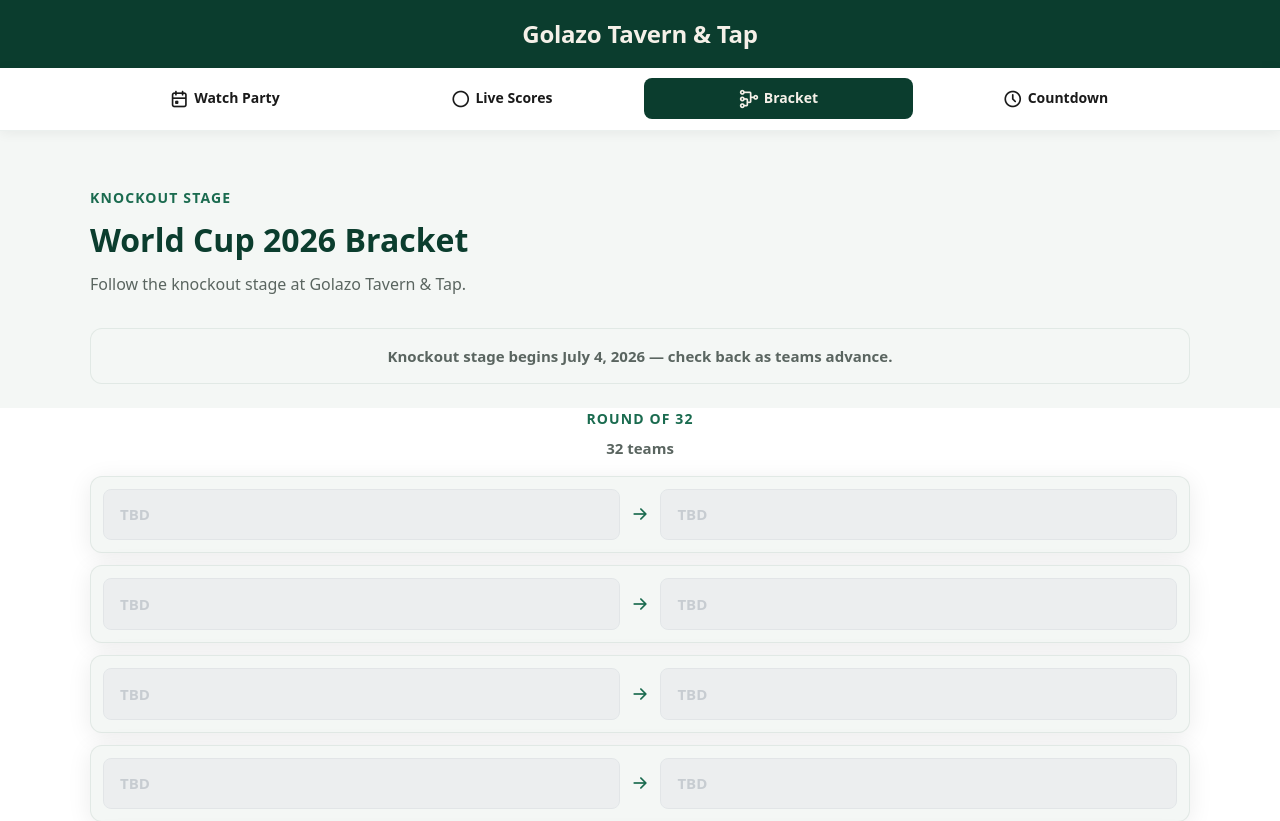
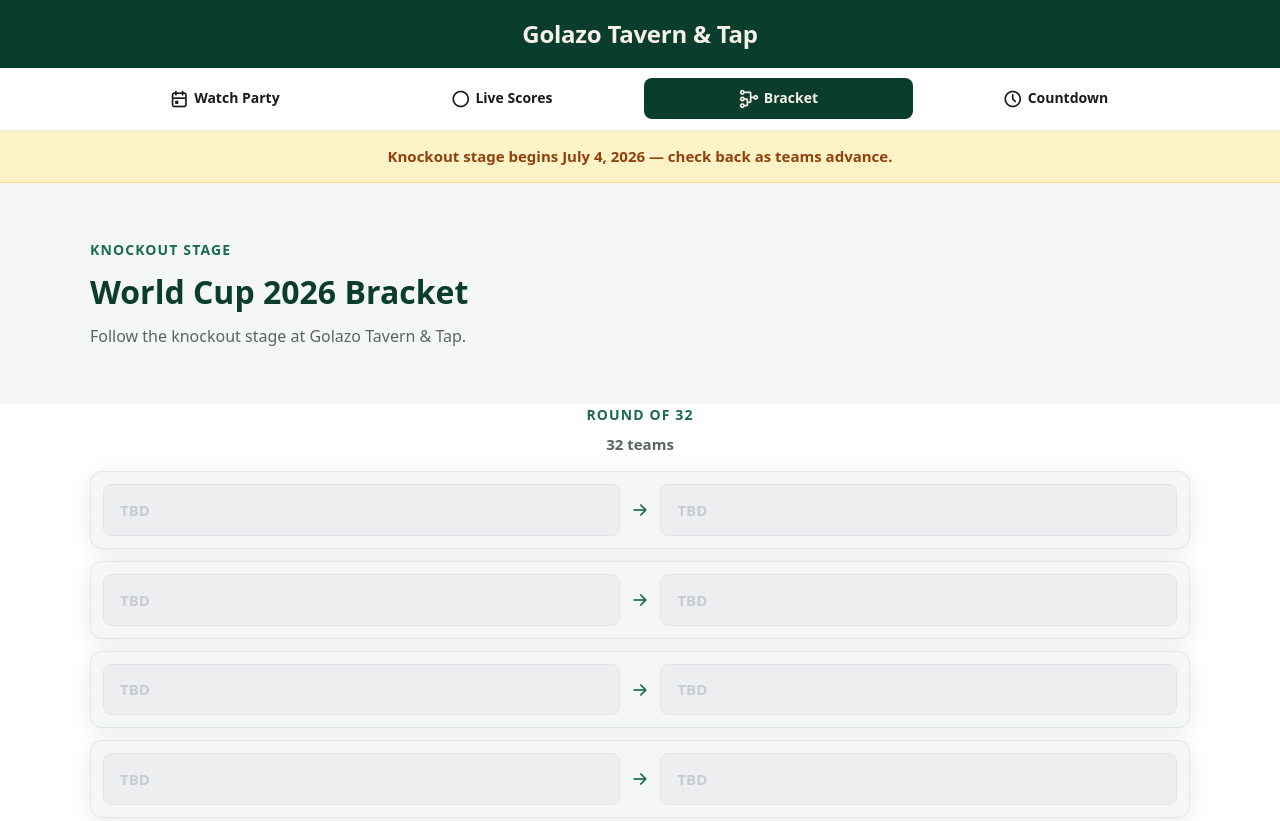
Before and after one commit to stephane234/golazo-web, a website: page bracket.html in a window 1280 px wide. Shown: the top 821 px of the page. Drawn offline with Linux system fonts and the light colour scheme.

Commit message:
bracket all TBD no fake data

```diff
--- a/bracket.html
+++ b/bracket.html
@@ -38,15 +38,16 @@
       </div>
     </nav>
 
+    <p class="bracket-banner">
+      Knockout stage begins July 4, 2026 — check back as teams advance.
+    </p>
+
     <main>
       <section class="section bracket-intro" aria-labelledby="bracket-heading">
         <div class="container">
           <p class="section-label">Knockout stage</p>
           <h1 class="section__title" id="bracket-heading">World Cup 2026 Bracket</h1>
           <p class="section__subtitle" id="bracket-subtitle"></p>
-          <p class="bracket-notice">
-            Knockout stage begins July 4, 2026 — check back as teams advance.
-          </p>
         </div>
       </section>
 
@@ -73,13 +74,7 @@
     <script src="js/shared.js"></script>
     <script>
       function createTbdMatch() {
-        return {
-          home: "TBD",
-          away: "TBD",
-          homeScore: null,
-          awayScore: null,
-          winner: null,
-        };
+        return { home: "TBD", away: "TBD" };
       }
 
       function createTbdMatches(count) {
@@ -101,48 +96,20 @@
         }),
       };
 
-      function getTeamCardClass(team, winner) {
-        if (team === "TBD" || !winner) {
-          return "team-card team-card--tbd";
-        }
-        if (winner && team === winner) {
-          return "team-card team-card--winner";
-        }
-        if (winner && team !== winner) {
-          return "team-card team-card--loser";
-        }
-        return "team-card team-card--tbd";
-      }
-
-      function renderTeamCard(team, score, winner) {
-        var cardClass = getTeamCardClass(team, winner);
-        var isWinner = winner && team === winner;
-        var scoreHtml =
-          score !== null && score !== undefined
-            ? '<span class="team-card__score">' + score + "</span>"
-            : "";
-
+      function renderTeamCard() {
         return (
-          '<div class="' +
-          cardClass +
-          '">' +
-          '<span class="team-card__name">' +
-          team +
-          "</span>" +
-          (isWinner
-            ? '<i class="ti ti-circle-check team-card__check" aria-label="Winner"></i>'
-            : "") +
-          scoreHtml +
+          '<div class="team-card team-card--tbd">' +
+          '<span class="team-card__name">TBD</span>' +
           "</div>"
         );
       }
 
-      function renderMatch(match) {
+      function renderMatch() {
         return (
           '<div class="bracket-match">' +
-          renderTeamCard(match.home, match.homeScore, match.winner) +
+          renderTeamCard() +
           '<span class="bracket-match__arrow" aria-hidden="true"><i class="ti ti-arrow-right"></i></span>' +
-          renderTeamCard(match.away, match.awayScore, match.winner) +
+          renderTeamCard() +
           "</div>"
         );
       }
--- a/styles/main.css
+++ b/styles/main.css
@@ -803,20 +803,19 @@
 }
 
 /* Bracket page */
+.bracket-banner {
+  margin: 0;
+  padding: 0.9rem 1.25rem;
+  text-align: center;
+  background: #fef3c7;
+  color: #92400e;
+  border-bottom: 1px solid rgba(245, 158, 11, 0.35);
+  font-size: 0.9375rem;
+  font-weight: 600;
+}
+
 .bracket-intro {
   padding-bottom: 1.5rem;
-}
-
-.bracket-notice {
-  margin: 1.25rem 0 0;
-  padding: 1rem 1.25rem;
-  text-align: center;
-  color: var(--text-muted);
-  background: var(--surface-muted);
-  border-radius: var(--radius);
-  border: var(--border);
-  font-size: 0.9375rem;
-  font-weight: 600;
 }
 
 .bracket-body {
```
